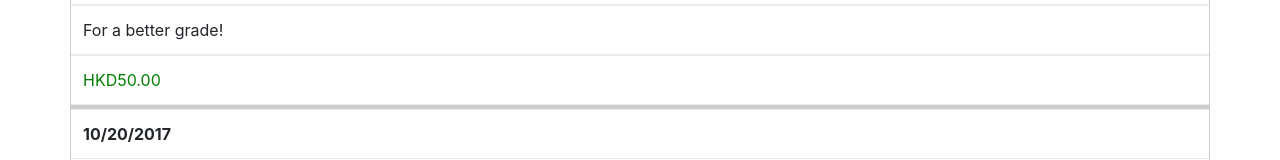
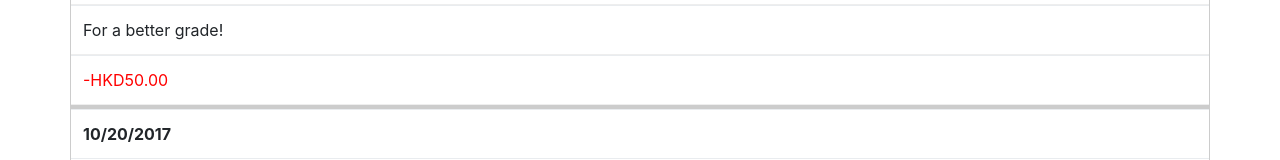
Before and after one commit to GustafSagent/GustafSagentPotatoFintech, a website: page Logged-In/myHistory.html in a window 1280 px wide. Shown: the part 393-553 px from the top of the page. Drawn offline with Linux system fonts and the light colour scheme.

Commit message:
färg andy chun betalning

```diff
--- a/Logged-In/myHistory.html
+++ b/Logged-In/myHistory.html
@@ -136,7 +136,7 @@
             <td>Andy Chun</td>
             <td>For a better grade!</td>
             <td>
-              <font color="green">HKD50.00</font>
+              <font color="red">-HKD50.00</font>
             </td>
           </tr>
           <tr>
```
